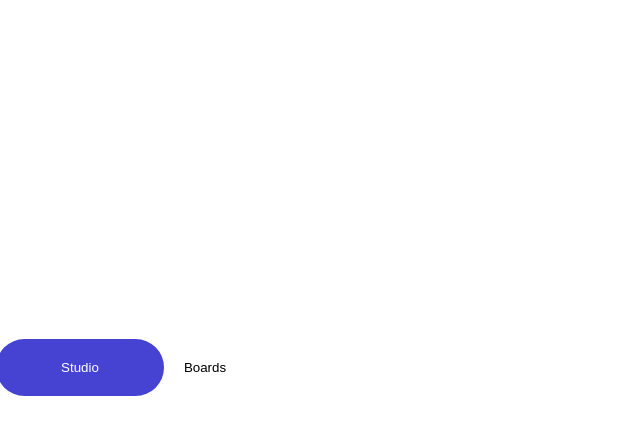
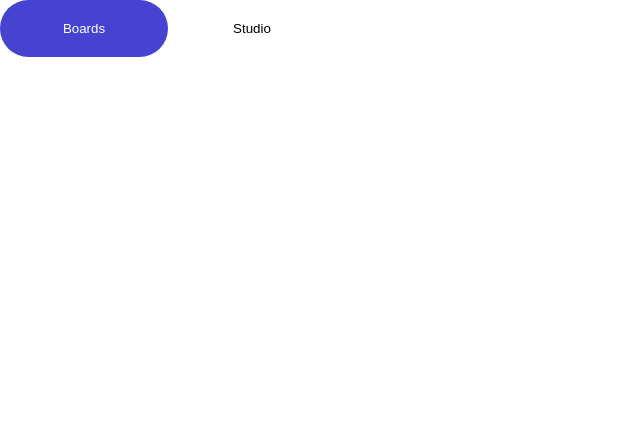
Before and after one commit to Alma17PG/components-react, a React (Create React App) app: page /carlos in a window 1280 px wide. Shown: the top 434 px of the page, without its empty margins (0-640 px from the left). Built offline with nearby package versions, Linux system fonts and the light colour scheme.

Commit message:
TabsDone
ty alma

```diff
--- a/src/components/ComponentTabs/ComponentTabs.jsx
+++ b/src/components/ComponentTabs/ComponentTabs.jsx
@@ -3,11 +3,12 @@ import './style.css';
 
 const ComponentTabs = (props) => {
 
+    const [seleccion, setSeleccion] = useState('tab1');
     const { onClick } = props;
     return(
     <div>
-        <button onClick={() => onClick()} className ="ComponentTabsOff" > Boards </button>
-        <button onClick={() => onClick()} className ="ComponentTabs" > Studio </button>
+        <button onClick={() => setSeleccion('tab1')} className ={seleccion == 'tab1' ? 'ComponentTabs'  : 'ComponentTabsOff'} > Boards </button>
+        <button onClick={() => setSeleccion('tab2')} className ={seleccion == 'tab2' ? 'ComponentTabs'  : 'ComponentTabsOff'} > Studio </button>
     </div>
 )};
 
--- a/src/components/ComponentTabs/style.css
+++ b/src/components/ComponentTabs/style.css
@@ -1,5 +1,4 @@
 .ComponentTabs {
-    position: absolute;
     color: white;
     background-color: #4643D3;
     border-radius:50px;
@@ -11,14 +10,13 @@
     cursor:pointer; cursor: hand;
 }
 .ComponentTabsOff {
-    position: absolute;
     color: rgb(0, 0, 0);
     background-color: #ffffff;
     border-radius:50px;
     border: #000000;
     width: 168px;
     height: 57px;
-    left: calc(50% - 150px/2 - 444px);
+    left: calc(50% - 400px/2 - 444px);
     bottom: 404px;
     cursor:pointer; cursor: hand;
 }
```
